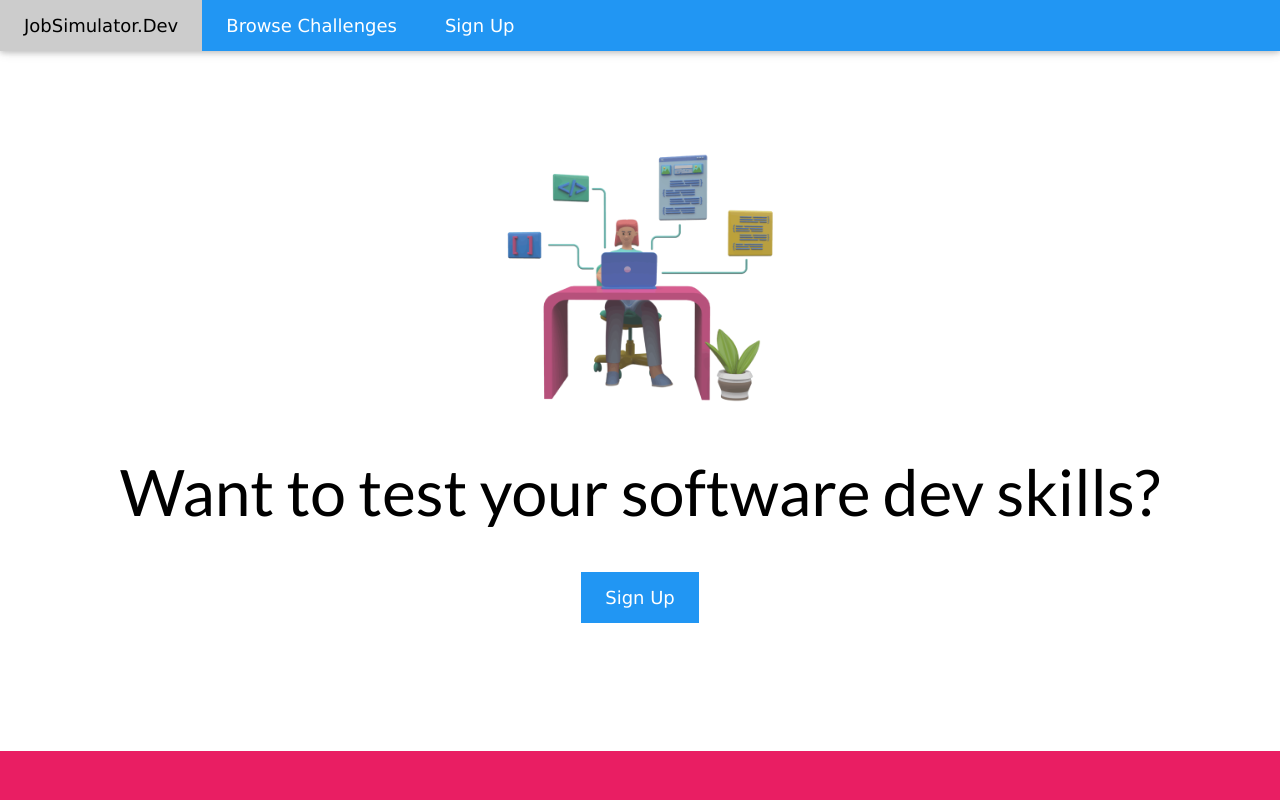
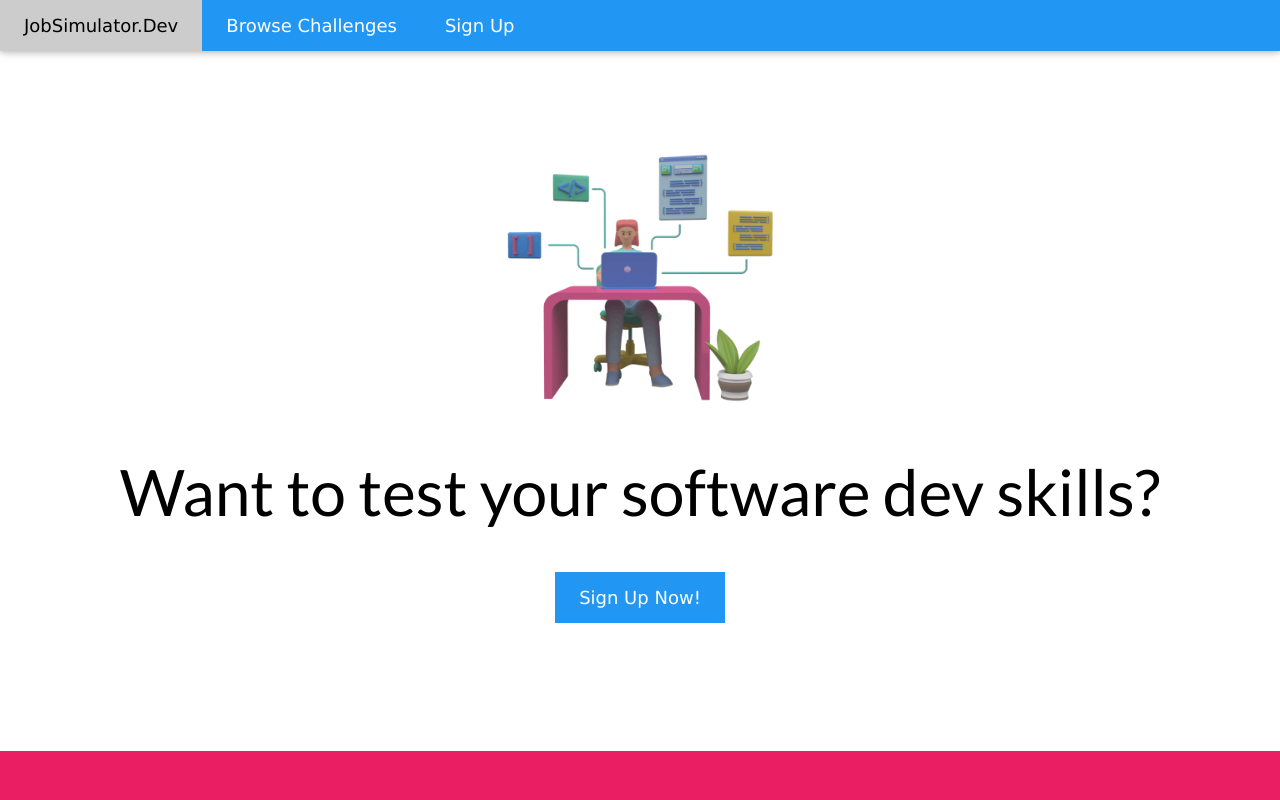
Before and after one commit to developer-job-simulation/javascript-landing-page, a plain HTML site: page src/index.html in a window 1280 px wide. Shown: the top 800 px of the page. Drawn offline with Linux system fonts and the light colour scheme.

Commit message:
attempt 2

```diff
--- a/src/index.html
+++ b/src/index.html
@@ -39,7 +39,7 @@
     <header id="header" class="container white center" style="padding: 128px 16px">
       <img id="jumbo-image" src="./banner-image.png" />
       <h1 class="margin jumbo">Want to test your software dev skills?</h1>
-      <a href="#signup" class="button blue padding-large large margin-top">Sign Up</a>
+      <a href="#signup" class="button blue padding-large large margin-top">Sign Up Now!</a>
     </header>
 
     <section id="challenges" class="row-padding pink padding-256 container">
```
